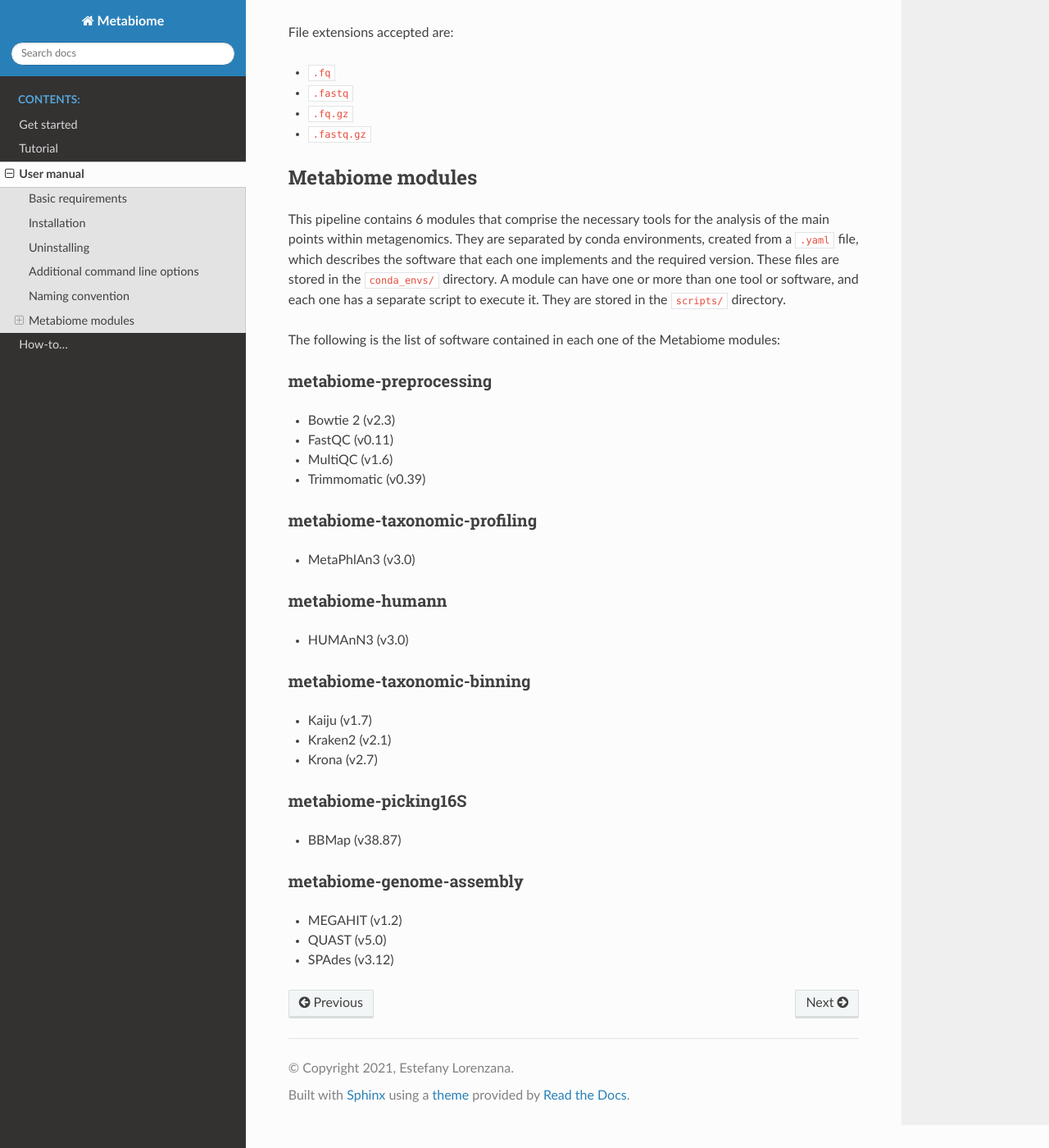
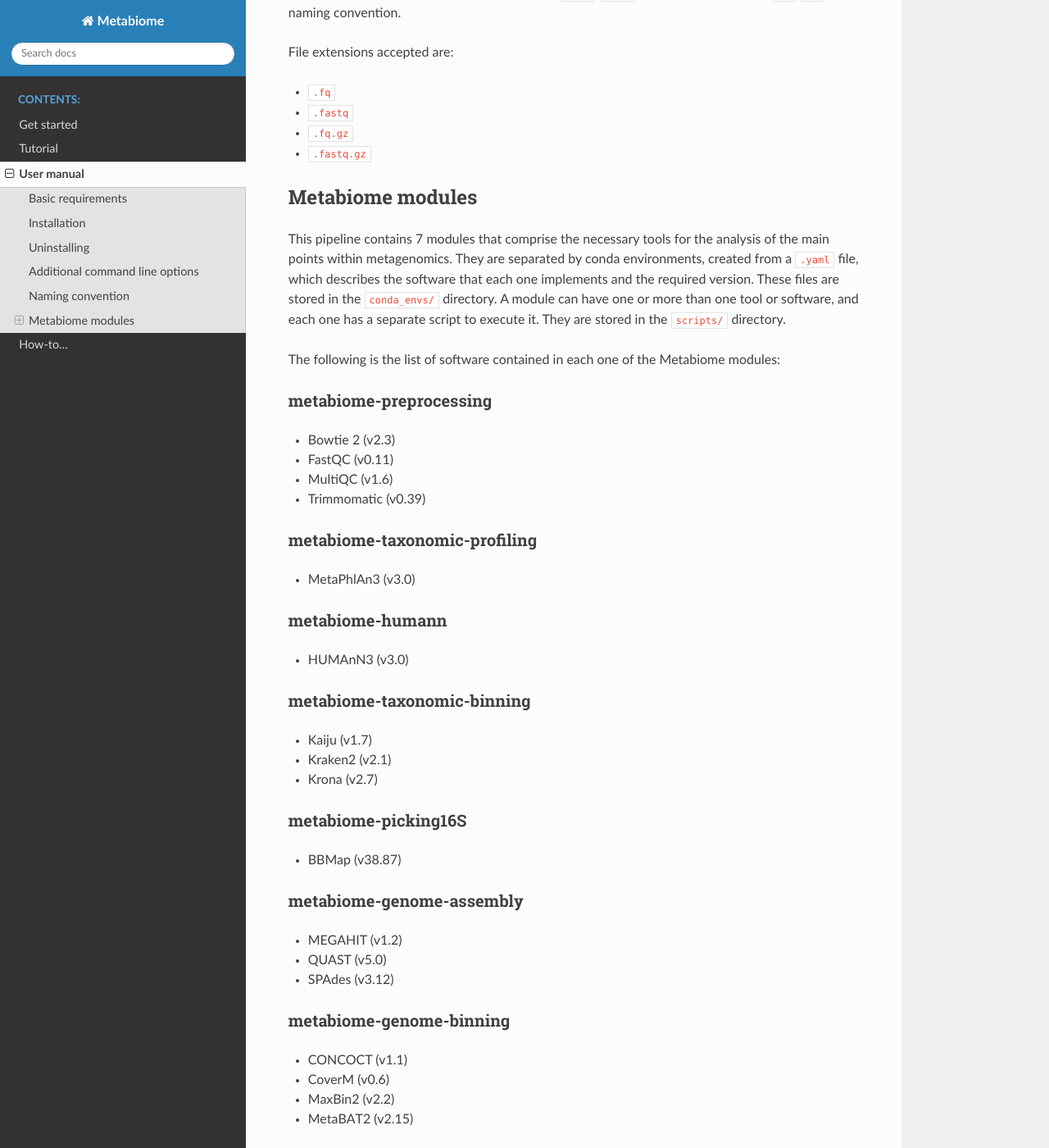
Before and after one commit to Nesper94/Metabiome, a Sphinx documentation site: the page built from documentation/source/user-manual.rst, in a window 1280 px wide and 1400 px high, scrolled down 1973 px. Shown: the whole window at 82% size. Built offline with Sphinx 7.4.7 and the Read the Docs theme 2.0.0, drawn with Linux system fonts in a browser that asks for light colours; some of the changed text lies outside the part shown.

Commit message:
Add the package information of the metabiome-genome-binning module

```diff
--- a/documentation/source/user-manual.rst
+++ b/documentation/source/user-manual.rst
@@ -90,7 +90,7 @@ File extensions accepted are:
 Metabiome modules
 -----------------
 
-This pipeline contains 6 modules that comprise the necessary tools for the analysis
+This pipeline contains 7 modules that comprise the necessary tools for the analysis
 of the main points within metagenomics. They are separated by conda environments,
 created from a ``.yaml`` file, which describes the software that each one implements
 and the required version. These files are stored in the :file:`conda_envs/` directory. A module
@@ -136,3 +136,10 @@ metabiome-genome-assembly
 - MEGAHIT (v1.2)
 - QUAST (v5.0)
 - SPAdes (v3.12)
+
+metabiome-genome-binning
+*************************
+- CONCOCT (v1.1)
+- CoverM (v0.6)
+- MaxBin2 (v2.2)
+- MetaBAT2 (v2.15)
```
